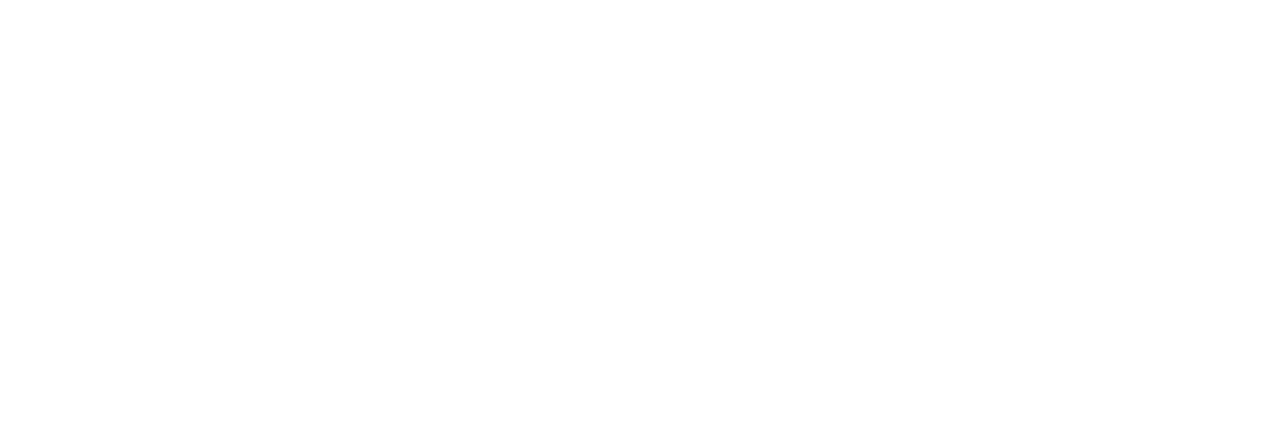
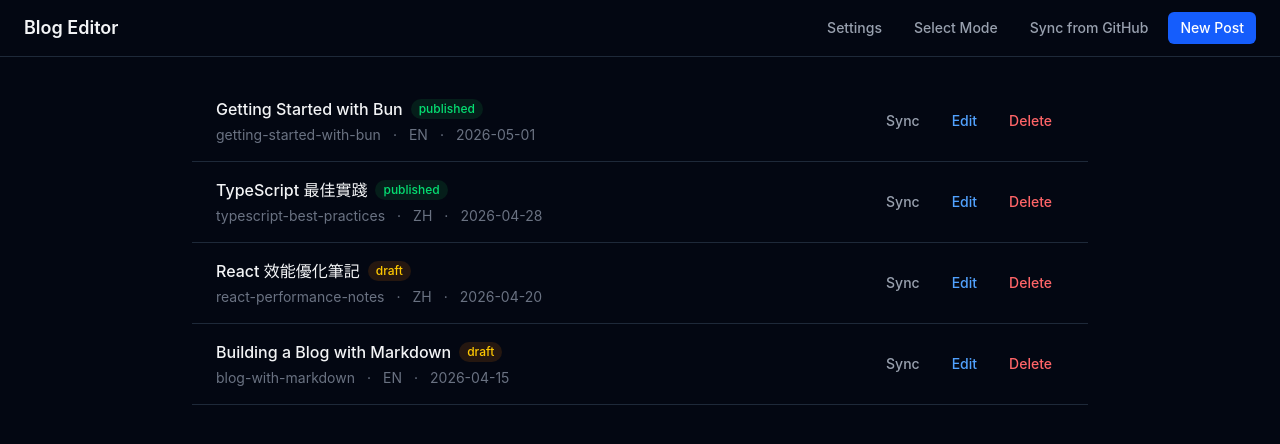
Before and after one commit to hungsean/blog-editor, a React (Vite) app in the folder frontend/: page / in a window 1280 px wide. Shown: the top 444 px of the page. Built offline with nearby package versions, Linux system fonts and the light colour scheme.

Commit message:
build up list page ui

```diff
--- a/frontend/index.html
+++ b/frontend/index.html
@@ -1,5 +1,5 @@
 <!doctype html>
-<html lang="en">
+<html lang="en" class="dark">
   <head>
     <meta charset="UTF-8" />
     <meta name="viewport" content="width=device-width, initial-scale=1.0" />
--- /dev/null
+++ b/frontend/src/components/PostCard.tsx
@@ -0,0 +1,75 @@
+import React from "react";
+
+export interface Post {
+    id: number;
+    title: string;
+    slug: string;
+    lang: string;
+    status: "published" | "draft";
+    updatedAt: string;
+}
+
+interface PostCardProps {
+    post: Post;
+}
+
+const STATUS_STYLES = {
+    published: "bg-green-100 text-green-700 dark:bg-green-900/30 dark:text-green-400",
+    draft: "bg-yellow-100 text-yellow-700 dark:bg-yellow-900/30 dark:text-yellow-400",
+};
+
+export default function PostCard({ post }: PostCardProps) {
+    const handleEdit = (post: Post) => {
+    };
+
+    const handleSync = (post: Post) => {
+    };
+
+    const handleDelete = (post: Post) => {
+    };
+
+    return (
+        <div className="flex items-stretch gap-4 px-6 py-4 bg-white dark:bg-gray-950 border-b border-gray-100 dark:border-gray-800 hover:bg-gray-50 dark:hover:bg-gray-900 transition-colors">
+            {/* Information area */}
+            <div className="flex-1 min-w-0 flex flex-col gap-1">
+                <div className="flex items-center gap-2">
+                    <h2 className="text-base font-medium text-gray-900 dark:text-gray-100 truncate">
+                        {post.title}
+                    </h2>
+                    <span className={`shrink-0 text-xs font-medium px-2 py-0.5 rounded-full ${STATUS_STYLES[post.status]}`}>
+                        {post.status}
+                    </span>
+                </div>
+                <div className="flex items-center gap-3 text-sm text-gray-400 dark:text-gray-500">
+                    <span>{post.slug}</span>
+                    <span>·</span>
+                    <span>{post.lang.toUpperCase()}</span>
+                    <span>·</span>
+                    <span>{post.updatedAt}</span>
+                </div>
+            </div>
+
+            {/* Button area */}
+            <div className="flex items-center gap-2 shrink-0">
+                <button
+                    onClick={() => handleSync(post)}
+                    className="px-3 py-1.5 text-sm font-medium text-gray-600 dark:text-gray-400 hover:text-gray-900 dark:hover:text-gray-100 hover:bg-gray-100 dark:hover:bg-gray-800 rounded-md transition-colors"
+                >
+                    Sync
+                </button>
+                <button
+                    onClick={() => handleEdit(post)}
+                    className="px-3 py-1.5 text-sm font-medium text-blue-600 dark:text-blue-400 hover:text-blue-700 dark:hover:text-blue-300 hover:bg-blue-50 dark:hover:bg-blue-900/30 rounded-md transition-colors"
+                >
+                    Edit
+                </button>
+                <button
+                    onClick={() => handleDelete(post)}
+                    className="px-3 py-1.5 text-sm font-medium text-red-500 dark:text-red-400 hover:text-red-600 dark:hover:text-red-300 hover:bg-red-50 dark:hover:bg-red-900/30 rounded-md transition-colors"
+                >
+                    Delete
+                </button>
+            </div>
+        </div>
+    );
+}
--- /dev/null
+++ b/frontend/src/components/PostList.tsx
@@ -0,0 +1,27 @@
+import React from "react";
+import PostCard, { type Post } from "./PostCard";
+
+interface PostListProps {
+    posts: Post[];
+}
+
+export default function PostList({ posts }: PostListProps) {
+    if (posts.length === 0) {
+        return (
+            <div className="flex flex-col items-center justify-center py-24 text-gray-400 dark:text-gray-600">
+                <p className="text-base">No posts yet.</p>
+            </div>
+        );
+    }
+
+    return (
+        <div className="flex flex-col">
+            {posts.map((post) => (
+                <PostCard
+                    key={post.id}
+                    post={post}
+                />
+            ))}
+        </div>
+    );
+}
--- /dev/null
+++ b/frontend/src/components/TopBar.tsx
@@ -0,0 +1,23 @@
+import React from "react";
+
+export default function TopBar() {
+    return (
+        <header className="flex items-center justify-between px-6 py-3 bg-white dark:bg-gray-950 border-b border-gray-200 dark:border-gray-800 sticky top-0 z-10">
+            <span className="text-lg font-semibold text-gray-900 dark:text-gray-100">Blog Editor</span>
+            <div className="flex items-center gap-2">
+                <button className="px-3 py-1.5 text-sm font-medium text-gray-600 dark:text-gray-400 hover:text-gray-900 dark:hover:text-gray-100 hover:bg-gray-100 dark:hover:bg-gray-800 rounded-md transition-colors">
+                    Settings
+                </button>
+                <button className="px-3 py-1.5 text-sm font-medium text-gray-600 dark:text-gray-400 hover:text-gray-900 dark:hover:text-gray-100 hover:bg-gray-100 dark:hover:bg-gray-800 rounded-md transition-colors">
+                    Select Mode
+                </button>
+                <button className="px-3 py-1.5 text-sm font-medium text-gray-600 dark:text-gray-400 hover:text-gray-900 dark:hover:text-gray-100 hover:bg-gray-100 dark:hover:bg-gray-800 rounded-md transition-colors">
+                    Sync from GitHub
+                </button>
+                <button className="px-3 py-1.5 text-sm font-medium text-white bg-blue-600 hover:bg-blue-500 rounded-md transition-colors">
+                    New Post
+                </button>
+            </div>
+        </header>
+    );
+}
--- a/frontend/src/main.tsx
+++ b/frontend/src/main.tsx
@@ -1,9 +1,10 @@
 import React from "react";
 import { createRoot } from "react-dom/client";
 import "./styles.css";
+import ListPage from "./pages/list";
 
 function App() {
-  return <main className="app" aria-label="Blog editor frontend" />;
+  return <ListPage></ListPage>;
 }
 
 createRoot(document.getElementById("root")!).render(
--- /dev/null
+++ b/frontend/src/pages/list.tsx
@@ -0,0 +1,52 @@
+import React from "react";
+import TopBar from "../components/TopBar";
+import PostList from "../components/PostList";
+import type { Post } from "../components/PostCard";
+
+const MOCK_POSTS: Post[] = [
+    {
+        id: 1,
+        title: "Getting Started with Bun",
+        slug: "getting-started-with-bun",
+        lang: "en",
+        status: "published",
+        updatedAt: "2026-05-01",
+    },
+    {
+        id: 2,
+        title: "TypeScript 最佳實踐",
+        slug: "typescript-best-practices",
+        lang: "zh",
+        status: "published",
+        updatedAt: "2026-04-28",
+    },
+    {
+        id: 3,
+        title: "React 效能優化筆記",
+        slug: "react-performance-notes",
+        lang: "zh",
+        status: "draft",
+        updatedAt: "2026-04-20",
+    },
+    {
+        id: 4,
+        title: "Building a Blog with Markdown",
+        slug: "blog-with-markdown",
+        lang: "en",
+        status: "draft",
+        updatedAt: "2026-04-15",
+    },
+];
+
+export default function ListPage() {
+    return (
+        <main className="app min-h-screen bg-gray-50 dark:bg-gray-950">
+            <TopBar />
+            <div className="max-w-4xl mx-auto py-6">
+                <PostList
+                    posts={MOCK_POSTS}
+                />
+            </div>
+        </main>
+    );
+}
--- a/frontend/src/styles.css
+++ b/frontend/src/styles.css
@@ -1,4 +1,6 @@
 @import "tailwindcss";
+
+@variant dark (&:where(.dark, .dark *));
 
 * {
   box-sizing: border-box;
@@ -15,8 +17,6 @@
   font-family:
     Inter, ui-sans-serif, system-ui, -apple-system, BlinkMacSystemFont, "Segoe UI",
     sans-serif;
-  background: #ffffff;
-  color: #111827;
 }
 
 .app {
```
Also changed, not shown: 1 other file (tests, documents, lock files or other folders).
